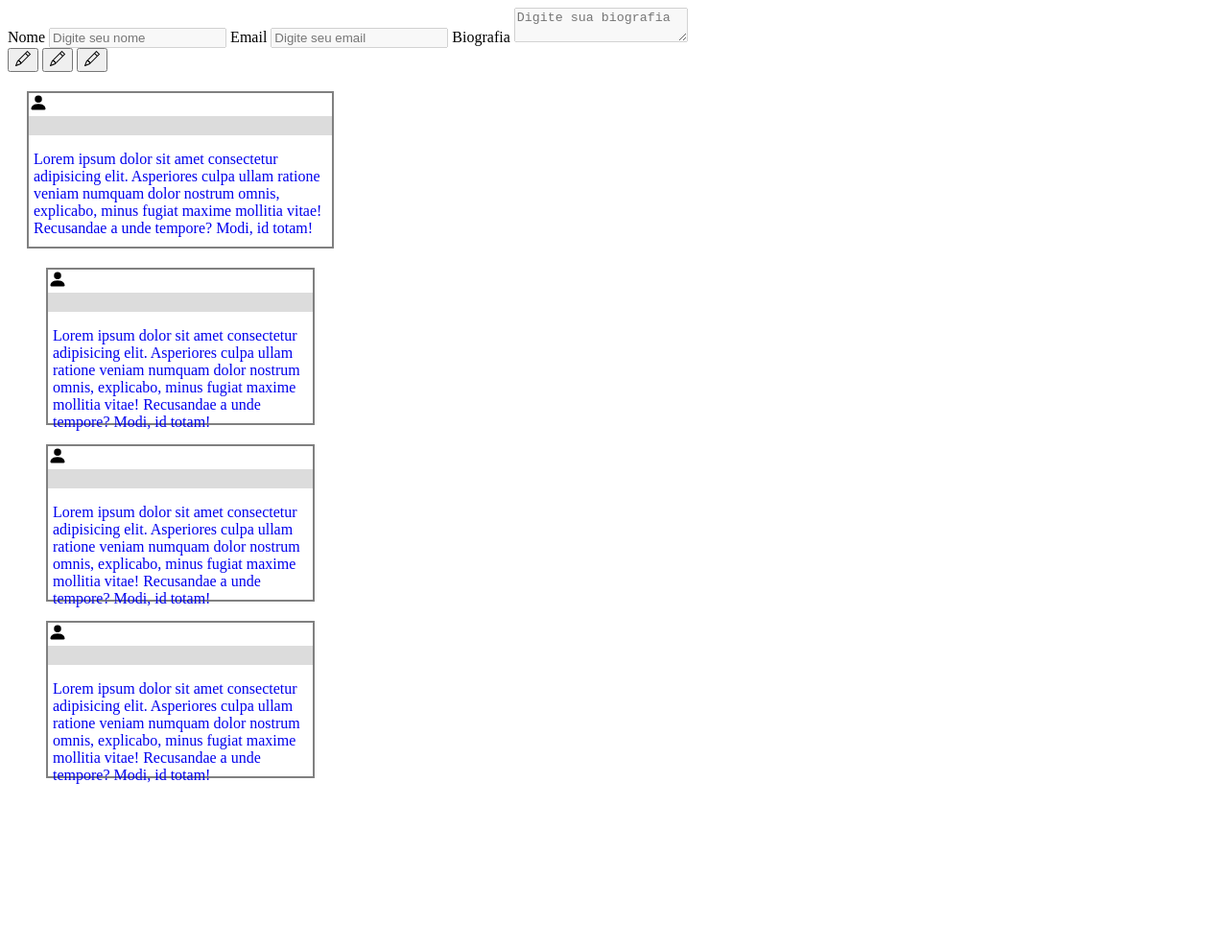
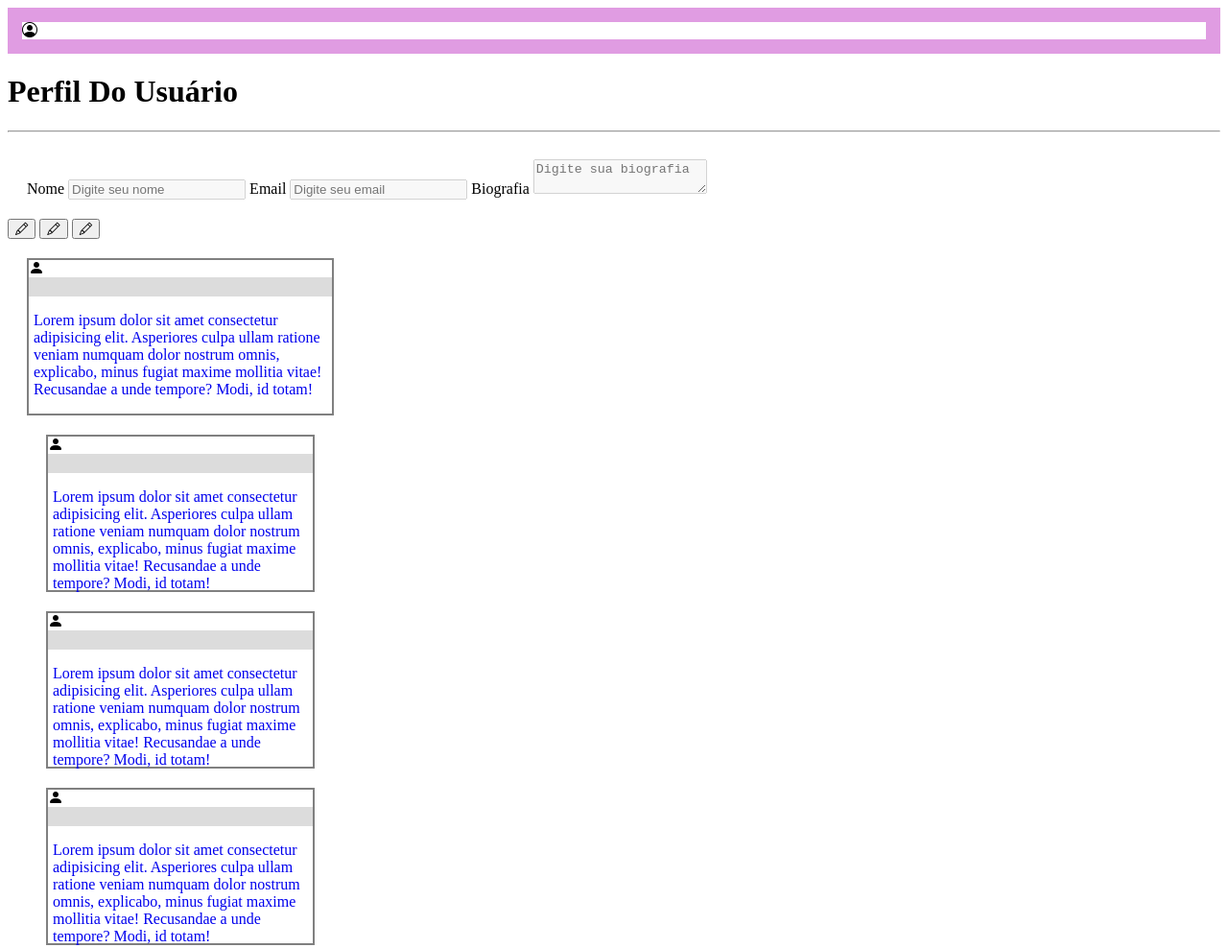
Before and after one commit to ICEI-PUC-Minas-PPLCC-TI/ppl-cc-ti1-2024-1-g-woove, a plain HTML site: page index.html in a window 1280 px wide. Shown: the whole page at 96% size. Before the commit the page ends 831 px from the top, so only its background shows below. Drawn offline with nearby package versions, Linux system fonts and the light colour scheme; no server answers.

Commit message:
estilizando

```diff
--- a/index.html
+++ b/index.html
@@ -4,8 +4,19 @@
     <meta charset="UTF-8">
     <meta name="viewport" content="width=device-width, initial-scale=1.0">
     <title>Perfil do Usuário</title>
+    <link rel="stylesheet" href="https://cdn.jsdelivr.net/npm/bootstrap-icons@1.11.3/font/bootstrap-icons.min.css">
     <link rel="stylesheet" href="style.css">
 </head>
+
+<header>
+
+  <div class = "header"><i class="bi bi-person-circle"></i>
+    </div>
+    <h1>Perfil Do Usuário</h1>
+    <hr>
+
+</header>
+
 <body>
     <div class="cadastro">
         <div class="perfil">
@@ -20,15 +31,9 @@
         </div>
         <div class="botoes">
             <button id="btnSalvar" style="display: none;">Salvar</button>
-            <button id="btnEditarNome"><svg xmlns="http://www.w3.org/2000/svg" width="16" height="16" fill="currentColor" class="bi bi-pencil" viewBox="0 0 16 16">
-                <path d="M12.146.146a.5.5 0 0 1 .708 0l3 3a.5.5 0 0 1 0 .708l-10 10a.5.5 0 0 1-.168.11l-5 2a.5.5 0 0 1-.65-.65l2-5a.5.5 0 0 1 .11-.168zM11.207 2.5 13.5 4.793 14.793 3.5 12.5 1.207zm1.586 3L10.5 3.207 4 9.707V10h.5a.5.5 0 0 1 .5.5v.5h.5a.5.5 0 0 1 .5.5v.5h.293zm-9.761 5.175-.106.106-1.528 3.821 3.821-1.528.106-.106A.5.5 0 0 1 5 12.5V12h-.5a.5.5 0 0 1-.5-.5V11h-.5a.5.5 0 0 1-.468-.325"/>
-              </svg></button>
-              <button id="btnEditarEmail"><svg xmlns="http://www.w3.org/2000/svg" width="16" height="16" fill="currentColor" class="bi bi-pencil" viewBox="0 0 16 16">
-                <path d="M12.146.146a.5.5 0 0 1 .708 0l3 3a.5.5 0 0 1 0 .708l-10 10a.5.5 0 0 1-.168.11l-5 2a.5.5 0 0 1-.65-.65l2-5a.5.5 0 0 1 .11-.168zM11.207 2.5 13.5 4.793 14.793 3.5 12.5 1.207zm1.586 3L10.5 3.207 4 9.707V10h.5a.5.5 0 0 1 .5.5v.5h.5a.5.5 0 0 1 .5.5v.5h.293zm-9.761 5.175-.106.106-1.528 3.821 3.821-1.528.106-.106A.5.5 0 0 1 5 12.5V12h-.5a.5.5 0 0 1-.5-.5V11h-.5a.5.5 0 0 1-.468-.325"/>
-              </svg></button>
-              <button id="btnEditarBiografia"><svg xmlns="http://www.w3.org/2000/svg" width="16" height="16" fill="currentColor" class="bi bi-pencil" viewBox="0 0 16 16">
-                <path d="M12.146.146a.5.5 0 0 1 .708 0l3 3a.5.5 0 0 1 0 .708l-10 10a.5.5 0 0 1-.168.11l-5 2a.5.5 0 0 1-.65-.65l2-5a.5.5 0 0 1 .11-.168zM11.207 2.5 13.5 4.793 14.793 3.5 12.5 1.207zm1.586 3L10.5 3.207 4 9.707V10h.5a.5.5 0 0 1 .5.5v.5h.5a.5.5 0 0 1 .5.5v.5h.293zm-9.761 5.175-.106.106-1.528 3.821 3.821-1.528.106-.106A.5.5 0 0 1 5 12.5V12h-.5a.5.5 0 0 1-.5-.5V11h-.5a.5.5 0 0 1-.468-.325"/>
-              </svg></button>
+            <button id="btnEditarNome"><i class="bi bi-pencil"></i></button>
+              <button id="btnEditarEmail"><i class="bi bi-pencil"></i></button>
+              <button id="btnEditarBiografia"><i class="bi bi-pencil"></i></button>
         </div>
     </div>
 
@@ -36,9 +41,7 @@
       <div class = "cartao1">
       <div class="cartao-forma">
         <div class="cartao-corpo">
-          <svg xmlns="http://www.w3.org/2000/svg" width="20" height="20" fill="currentColor" class="bi bi-person-fill" viewBox="0 0 16 16">
-          <path d="M3 14s-1 0-1-1 1-4 6-4 6 3 6 4-1 1-1 1zm5-6a3 3 0 1 0 0-6 3 3 0 0 0 0 6"/>
-          </svg>
+          <i class="bi bi-person-fill" style="width: 20px; height: 20px" ></i>
           <div class = "cartao-header">
           </div>
           <div class = "cartao-texto" >
@@ -51,9 +54,7 @@
            <div class = "cartao2">
             <div class="cartao-forma">
               <div class="cartao-corpo">
-                <svg xmlns="http://www.w3.org/2000/svg" width="20" height="20" fill="currentColor" class="bi bi-person-fill" viewBox="0 0 16 16">
-                  <path d="M3 14s-1 0-1-1 1-4 6-4 6 3 6 4-1 1-1 1zm5-6a3 3 0 1 0 0-6 3 3 0 0 0 0 6"/>
-                  </svg>
+                <i class="bi bi-person-fill" style="width: 20px; height: 20px" ></i>
                 <div class = "cartao-header"></div>
                 <div class = "cartao-texto" >
                   <a class = "cartao-link" href="http://127.0.0.1:5500/repositorio1.html" style="text-decoration: none;" target="_blank">
@@ -66,9 +67,7 @@
             <div class = "cartao3">
               <div class="cartao-forma">
                 <div class="cartao-corpo">
-                  <svg xmlns="http://www.w3.org/2000/svg" width="20" height="20" fill="currentColor" class="bi bi-person-fill" viewBox="0 0 16 16">
-                    <path d="M3 14s-1 0-1-1 1-4 6-4 6 3 6 4-1 1-1 1zm5-6a3 3 0 1 0 0-6 3 3 0 0 0 0 6"/>
-                    </svg>
+                  <i class="bi bi-person-fill" style="width: 20px; height: 20px" ></i>
                   <div class = "cartao-header"></div>
                   <div class = "cartao-texto" >
                     <a class = "cartao-link" href="http://127.0.0.1:5500/repositorio1.html" style="text-decoration: none;" target="_blank">
@@ -81,9 +80,7 @@
               <div class = "cartao3">
                 <div class="cartao-forma">
                   <div class="cartao-corpo">
-                    <svg xmlns="http://www.w3.org/2000/svg" width="20" height="20" fill="currentColor" class="bi bi-person-fill" viewBox="0 0 16 16">
-                      <path d="M3 14s-1 0-1-1 1-4 6-4 6 3 6 4-1 1-1 1zm5-6a3 3 0 1 0 0-6 3 3 0 0 0 0 6"/>
-                      </svg>
+                    <i class="bi bi-person-fill" style="width: 20px; height: 20px" ></i>
                     <div class = "cartao-header"></div>
                     <div class = "cartao-texto" >
                       <a class = "cartao-link" href="http://127.0.0.1:5500/repositorio1.html" style="text-decoration: none;" target="_blank">
--- a/style.css
+++ b/style.css
@@ -1,3 +1,19 @@
+.header{
+
+    border: 15px solid rgb(224, 156, 226);
+}
+
+.icone-perfil{
+
+
+}
+
+.perfil{
+
+    padding: 20px;
+    display: inline-block;
+}
+
 .cartao-forma{
 
     max-width: 20rem;
```
